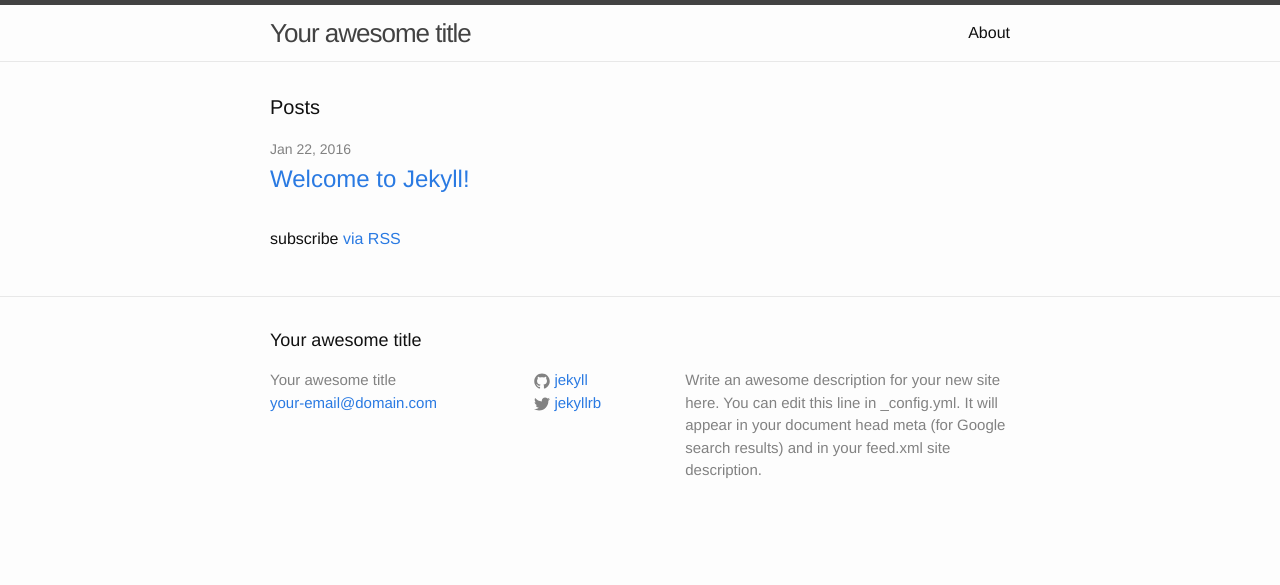
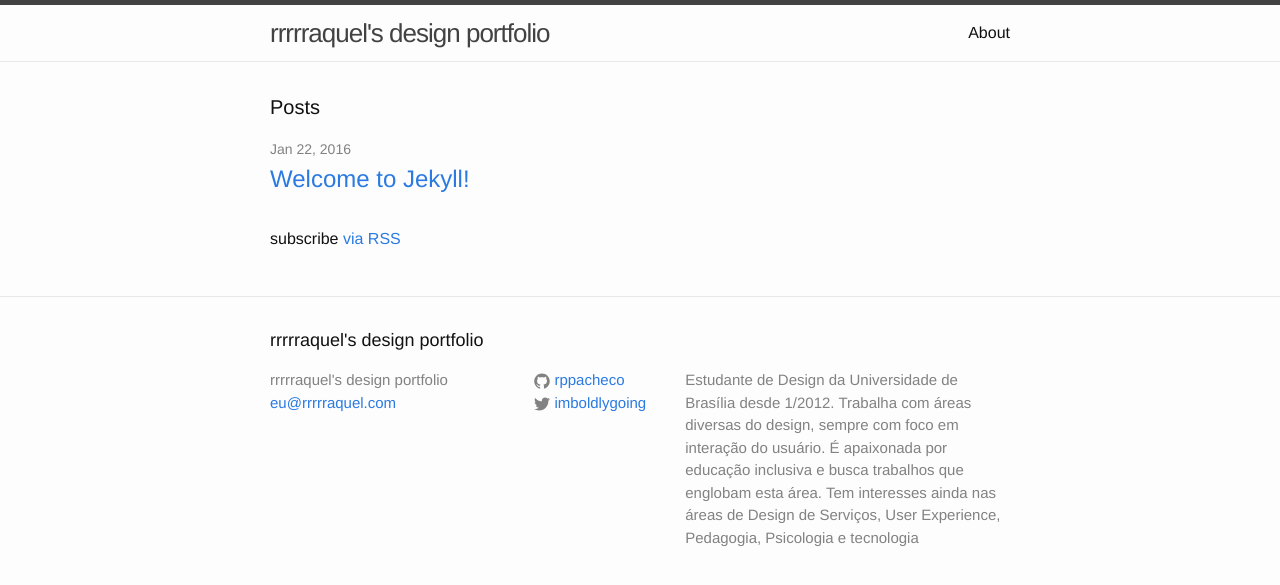
Before and after one commit to imboldlygoing/imboldlygoing.github.io, a Jekyll site: the page built from myblog/index.html, in a window 1280 px wide. Shown: the top 585 px of the page. Built offline with Jekyll 4.4.1, drawn with Linux system fonts in a browser that asks for light colours.

Commit message:
second test wave
started customising jekyll framework

```diff
--- a/myblog/_config.yml
+++ b/myblog/_config.yml
@@ -6,16 +6,29 @@
 # 'jekyll serve'. If you change this file, please restart the server process.
 
 # Site settings
-title: Your awesome title
-email: your-email@domain.com
+title: rrrrraquel's design portfolio
+email: eu@rrrrraquel.com
 description: > # this means to ignore newlines until "baseurl:"
-  Write an awesome description for your new site here. You can edit this
-  line in _config.yml. It will appear in your document head meta (for
-  Google search results) and in your feed.xml site description.
-baseurl: "" # the subpath of your site, e.g. /blog
-url: "http://yourdomain.com" # the base hostname & protocol for your site
-twitter_username: jekyllrb
-github_username:  jekyll
+  Estudante de Design da Universidade de Brasília desde 1/2012. Trabalha com áreas diversas do design, sempre com foco em interação do usuário. É apaixonada por educação inclusiva e busca trabalhos que englobam esta área. Tem interesses ainda nas áreas de Design de Serviços, User Experience, Pedagogia, Psicologia e tecnologia
+#baseurl: "" # the subpath of your site, e.g. /blog
+url: "http://rrrrraquel.com" # the base hostname & protocol for your site
+twitter_username: imboldlygoing
+github_username:  rppacheco
+
+#permalink structure
+permalink: /:categories/:title
+
+#my pages
+
+links:
+  - title: about
+    url: /about
+  - title: work
+    url: /work
+  - title: articles
+    url: /articles
+  - title: hire-me
+    url: /hire-me
 
 # Build settings
 markdown: kramdown
```
Also changed, not shown: 1 other file.
